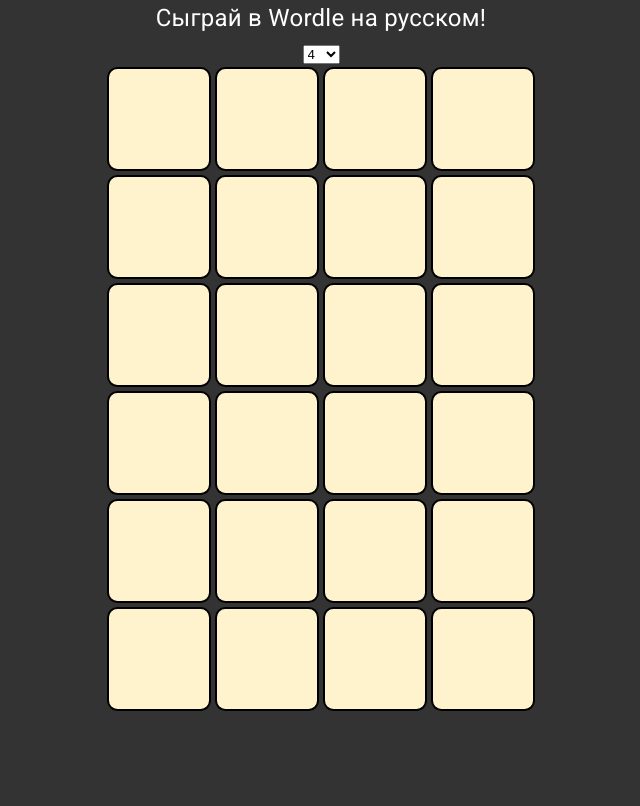
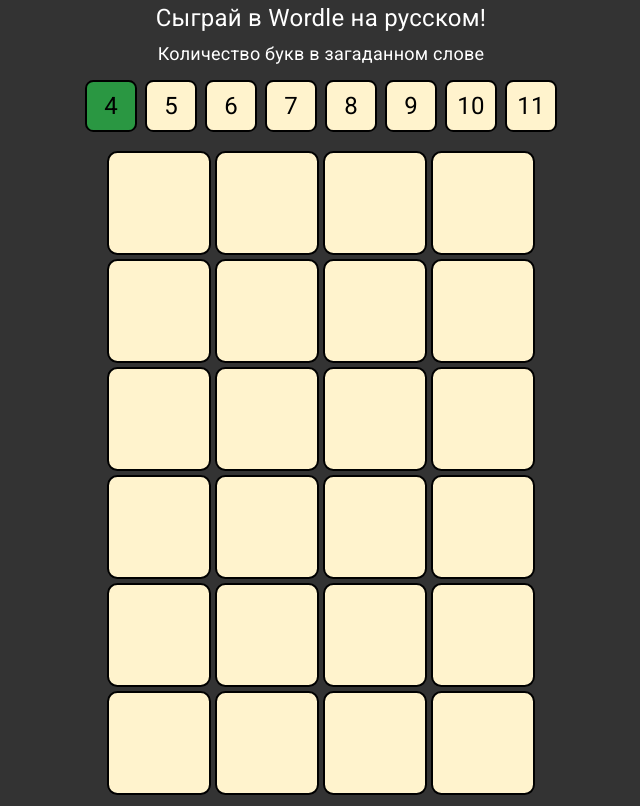
Before and after one commit to KarionGranin/angular-study, an Angular app: page /wordle in a window 1280 px wide. Shown: the whole page, without its empty margins (319-959 px from the left). Built offline with nearby package versions, Linux system fonts and the light colour scheme.

Commit message:
Доработки селекта размера и стилей

```diff
--- a/src/app/pages/wordle/wordle.component.html
+++ b/src/app/pages/wordle/wordle.component.html
@@ -1,12 +1,28 @@
+<div class="game">
   <div class="header">
     <div class="title">Сыграй в Wordle на русском!</div>
     <div
       class="controls"
       *ngIf="{
         gameOver: gameOver$ | async,
-      currentRowIndex: currentRowIndex$ | async
+        currentRowIndex: currentRowIndex$ | async,
+        size: size$ | async
       } as params"
     >
+      <div class="size">
+        <div class="size-title">Количество букв в загаданном слове</div>
+        <div class="size-btns">
+          <div
+            class="size-btn"
+            [class.size-btn-active]="params.size === n + 4"
+            *ngFor="let n of 8 | arrayFromNumber"
+            (click)="changeSize(n + 4)"
+          >
+            {{ n + 4 }}
+          </div>
+        </div>
+      </div>
+
       <button
         class="reset-btn"
         (click)="abortGame()"
@@ -17,21 +33,6 @@
       >
         {{ params.gameOver === "unknown" ? "Сдаться" : "Начать заново" }}
       </button>
-    <div class="size">
-      <select
-        name="Количество букв в загаданном слове"
-        [formControl]="sizeControl"
-      >
-        <option [value]="4">4</option>
-        <option [value]="5">5</option>
-        <option [value]="6">6</option>
-        <option [value]="7">7</option>
-        <option [value]="8">8</option>
-        <option [value]="9">9</option>
-        <option [value]="10">10</option>
-        <option [value]="11">11</option>
-      </select>
-    </div>
     </div>
   </div>
 
@@ -65,3 +66,4 @@
       </table>
     </div>
   </div>
+</div>
--- a/src/app/pages/wordle/wordle.component.scss
+++ b/src/app/pages/wordle/wordle.component.scss
@@ -1,3 +1,10 @@
+.game {
+  display: flex;
+  align-items: center;
+  justify-content: center;
+  flex-direction: column;
+}
+
 .header {
   color: #fff;
   display: flex;
@@ -22,6 +29,48 @@
     opacity: 1;
     -webkit-transform: scale(1.1);
     transform: scale(1.1);
+  }
+}
+
+.size {
+  display: flex;
+  align-items: center;
+  justify-content: center;
+  flex-direction: column;
+  margin-bottom: 16px;
+}
+
+.size-title {
+  margin-bottom: 16px;
+  font-size: 18px;
+}
+
+.size-btns {
+  display: flex;
+}
+
+.size-btn {
+  color: #000000;
+  width: 48px;
+  height: 48px;
+  display: flex;
+  align-items: center;
+  justify-content: center;
+  border: 2px solid black;
+  background: #fff3cd;
+  cursor: pointer;
+  margin: 0 4px;
+  border-radius: 16%;
+  font-size: 24px;
+  transition: all 0.15s;
+
+  &-active {
+    background: rgb(42, 151, 66);
+    cursor: default;
+  }
+
+  &:hover:not(&-active) {
+    background: rgb(71, 187, 96);
   }
 }
 
@@ -60,11 +109,21 @@
 }
 
 .reset-btn {
-  color: #000000;
+  padding: 12px 10px;
+  font-size: 24px;
+  font-weight: bold;
+  color: #393926;
+  background: #ffffa5;
+  border: none;
+  border-radius: 10px;
+  cursor: pointer;
+  transition: all 0.15s;
+  margin-bottom: 16px;
 }
 
 .controls {
   display: flex;
   align-items: center;
   justify-content: center;
+  flex-direction: column;
 }
--- a/src/app/pages/wordle/wordle.component.ts
+++ b/src/app/pages/wordle/wordle.component.ts
@@ -20,8 +20,6 @@
   public currentRowIndex$: Observable<number> =
     this.wordleService.currentRowIndex$;
 
-  public sizeControl: FormControl<string> = this.wordleService.sizeControl;
-
   public readonly tryesCount: number = this.wordleService.tryesCount;
 
   public wordRows$: Observable<WordleWord[]> = this.wordleService.wordRows$;
@@ -31,4 +29,8 @@
   public abortGame(): void {
     this.wordleService.abortGame();
   }
+
+  public changeSize(size: number): void {
+    this.wordleService.changeSize(size);
+  }
 }
--- a/src/app/pages/wordle/wordle.service.ts
+++ b/src/app/pages/wordle/wordle.service.ts
@@ -29,10 +29,6 @@
   private currentRowIndex$$ = new BehaviorSubject<number>(0);
 
   public currentRowIndex$ = this.currentRowIndex$$.asObservable();
-
-  public sizeControl = new FormControl<string>(this.defaultSize.toString(), {
-    nonNullable: true,
-  });
 
   public readonly tryesCount = 6;
 
@@ -70,7 +66,6 @@
 
   constructor(private dialog: MatDialog, private snackBar: MatSnackBar) {
     this.listenSizeChanges();
-    this.listenSizeControlChanges();
     this.listenKeyboard();
     this.listenGameover();
   }
@@ -81,6 +76,10 @@
     } else {
       this.reset();
     }
+  }
+
+  public changeSize(size: number): void {
+    this.size$$.next(size);
   }
 
   private openGameoverDialog(): void {
@@ -135,12 +134,6 @@
   private listenSizeChanges(): void {
     this.size$$.subscribe((size: number) => {
       this.reset();
-    });
-  }
-
-  private listenSizeControlChanges(): void {
-    this.sizeControl.valueChanges.subscribe((size: string) => {
-      this.size$$.next(+size);
     });
   }
 
```
Lines whose indentation alone changed are shown as unchanged.
